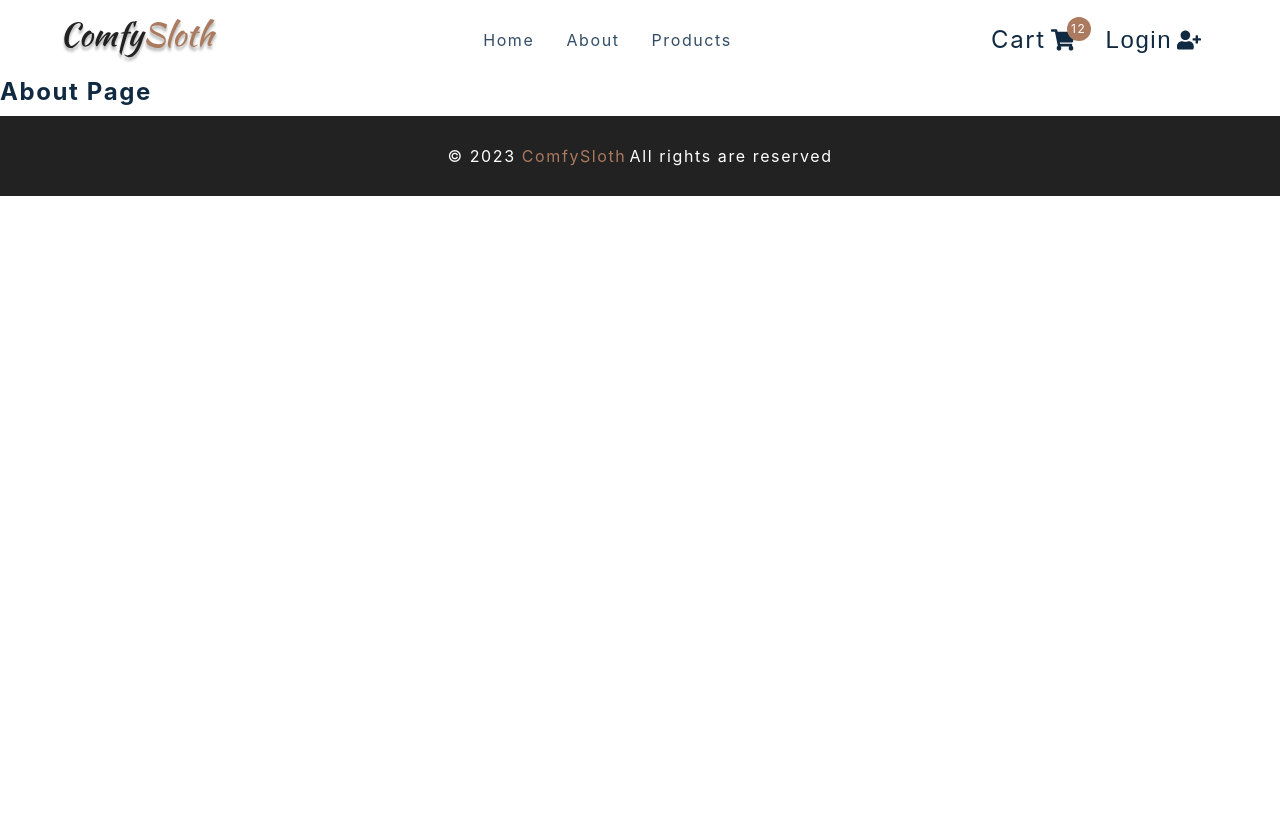
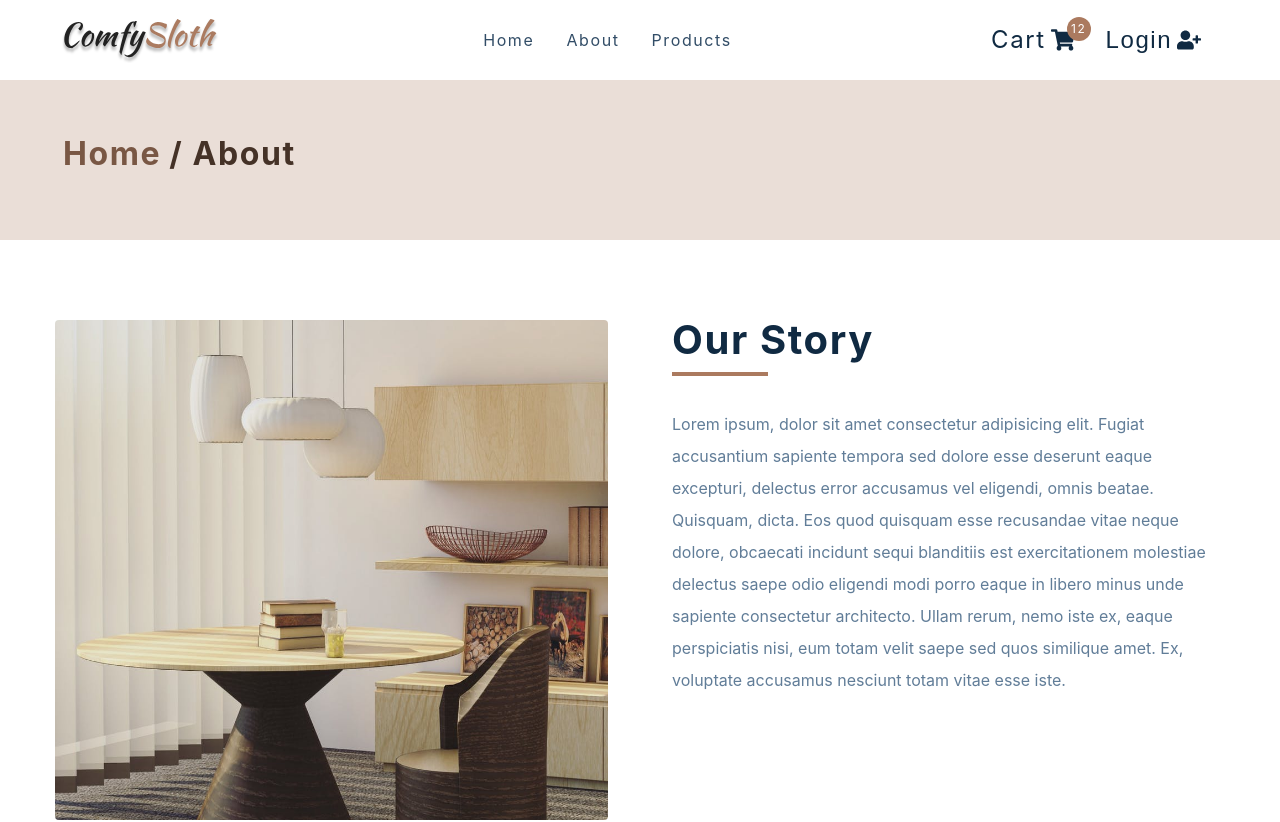
Before and after one commit to Bharat-bhandari/React-Ecommerce-Web, a React (Create React App) app: page /about in a window 1280 px wide. Shown: the top 822 px of the page. Before the commit the page ends 800 px from the top, so only its background shows below. Built offline with nearby package versions, Linux system fonts and the light colour scheme; the HTML template or start-up script is replaced by a standard one.

Commit message:
About Page and Their Hero Section

```diff
--- a/src/components/PageHero.js
+++ b/src/components/PageHero.js
@@ -1,9 +1,17 @@
-import React from 'react'
-import styled from 'styled-components'
-import { Link } from 'react-router-dom'
-const PageHero = () => {
-  return <h4>page hero</h4>
-}
+import React from "react";
+import styled from "styled-components";
+import { Link } from "react-router-dom";
+const PageHero = ({ title }) => {
+  return (
+    <Wrapper>
+      <div className="section-center">
+        <h3>
+          <Link to="/">Home</Link>/ {title}
+        </h3>
+      </div>
+    </Wrapper>
+  );
+};
 
 const Wrapper = styled.section`
   background: var(--clr-primary-10);
@@ -21,6 +29,6 @@
   a:hover {
     color: var(--clr-primary-1);
   }
-`
+`;
 
-export default PageHero
+export default PageHero;
--- a/src/pages/AboutPage.js
+++ b/src/pages/AboutPage.js
@@ -1,11 +1,36 @@
-import React from 'react'
-import styled from 'styled-components'
-import { PageHero } from '../components'
-import aboutImg from '../assets/hero-bcg.jpeg'
+import React from "react";
+import styled from "styled-components";
+import { PageHero } from "../components";
+import aboutImg from "../assets/hero-bcg.jpeg";
 
 const AboutPage = () => {
-  return <h4>about page</h4>
-}
+  return (
+    <main>
+      <PageHero title="about" />
+      <Wrapper className="page section section-center">
+        <img className="img" src={aboutImg} alt="about image" />
+        <article>
+          <div className="title">
+            <h2>Our Story</h2>
+            <div className="underline"></div>
+            <p>
+              Lorem ipsum, dolor sit amet consectetur adipisicing elit. Fugiat
+              accusantium sapiente tempora sed dolore esse deserunt eaque
+              excepturi, delectus error accusamus vel eligendi, omnis beatae.
+              Quisquam, dicta. Eos quod quisquam esse recusandae vitae neque
+              dolore, obcaecati incidunt sequi blanditiis est exercitationem
+              molestiae delectus saepe odio eligendi modi porro eaque in libero
+              minus unde sapiente consectetur architecto. Ullam rerum, nemo iste
+              ex, eaque perspiciatis nisi, eum totam velit saepe sed quos
+              similique amet. Ex, voluptate accusamus nesciunt totam vitae esse
+              iste.
+            </p>
+          </div>
+        </article>
+      </Wrapper>
+    </main>
+  );
+};
 
 const Wrapper = styled.section`
   display: grid;
@@ -33,5 +58,5 @@
   @media (min-width: 992px) {
     grid-template-columns: 1fr 1fr;
   }
-`
-export default AboutPage
+`;
+export default AboutPage;
--- a/src/pages/CheckoutPage.js
+++ b/src/pages/CheckoutPage.js
@@ -1,12 +1,17 @@
-import React from 'react'
-import styled from 'styled-components'
-import { PageHero, StripeCheckout } from '../components'
+import React from "react";
+import styled from "styled-components";
+import { PageHero, StripeCheckout } from "../components";
 // extra imports
-import { useCartContext } from '../context/cart_context'
-import { Link } from 'react-router-dom'
+import { useCartContext } from "../context/cart_context";
+import { Link } from "react-router-dom";
 
 const CheckoutPage = () => {
-  return <h4>checkout page</h4>
-}
-const Wrapper = styled.div``
-export default CheckoutPage
+  return (
+    <main>
+      <PageHero title="checkout" />
+      <Wrapper className="page"></Wrapper>
+    </main>
+  );
+};
+const Wrapper = styled.div``;
+export default CheckoutPage;
--- a/src/pages/ErrorPage.js
+++ b/src/pages/ErrorPage.js
@@ -7,7 +7,15 @@
     <>
       <Navbar />
       <Sidebar />
-      <h4>error page</h4>
+      <Wrapper className="page-100">
+        <section>
+          <h1>404</h1>
+          <h3>Sorry, the page you tried cannot be found</h3>
+          <Link className="btn" to="/">
+            Back Home
+          </Link>
+        </section>
+      </Wrapper>
       <Footer />
     </>
   );
--- a/src/pages/ProductsPage.js
+++ b/src/pages/ProductsPage.js
@@ -1,10 +1,14 @@
-import React from 'react'
-import styled from 'styled-components'
-import { Filters, ProductList, Sort, PageHero } from '../components'
+import React from "react";
+import styled from "styled-components";
+import { Filters, ProductList, Sort, PageHero } from "../components";
 
 const ProductsPage = () => {
-  return <h4>products page</h4>
-}
+  return (
+    <main>
+      <PageHero title="title" />
+    </main>
+  );
+};
 
 const Wrapper = styled.div`
   .products {
@@ -17,6 +21,6 @@
       grid-template-columns: 200px 1fr;
     }
   }
-`
+`;
 
-export default ProductsPage
+export default ProductsPage;
```
